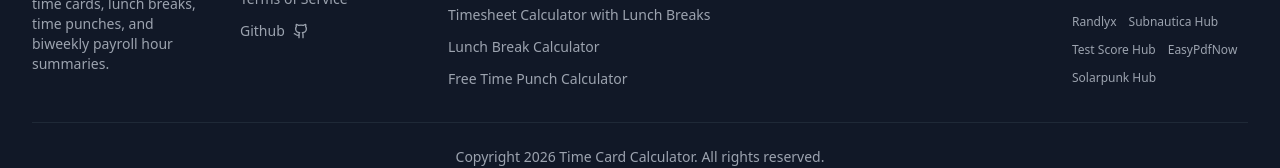
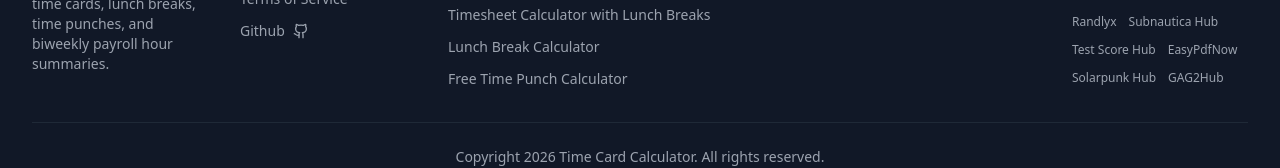
Before and after one commit to summer0512/time-card-calculator, a Next.js app: page /en in a window 1280 px wide. Shown: the part 2819-2987 px from the top of the page. Built offline with nearby package versions, Linux system fonts and the light colour scheme; no server answers.

Commit message:
add footer link

```diff
--- a/components/footer.tsx
+++ b/components/footer.tsx
@@ -19,7 +19,8 @@ const friendLinks = [
   { name: "Subnautica Hub", href: "https://subnauticahub.com/", follow: true },
   { name: "Test Score Hub", href: "https://testscorehub.com/", follow: true },
   { name: "EasyPdfNow", href: "https://easypdfnow.com/", follow: true },
-  { name: "Solarpunk Hub", href: "https://solarpunkhub.com/", follow: true }
+  { name: "Solarpunk Hub", href: "https://solarpunkhub.com/", follow: true },
+  { name: "GAG2Hub", href: "https://gag2hub.com/", follow: true },
 ];
 
 export default function Footer() {
```
